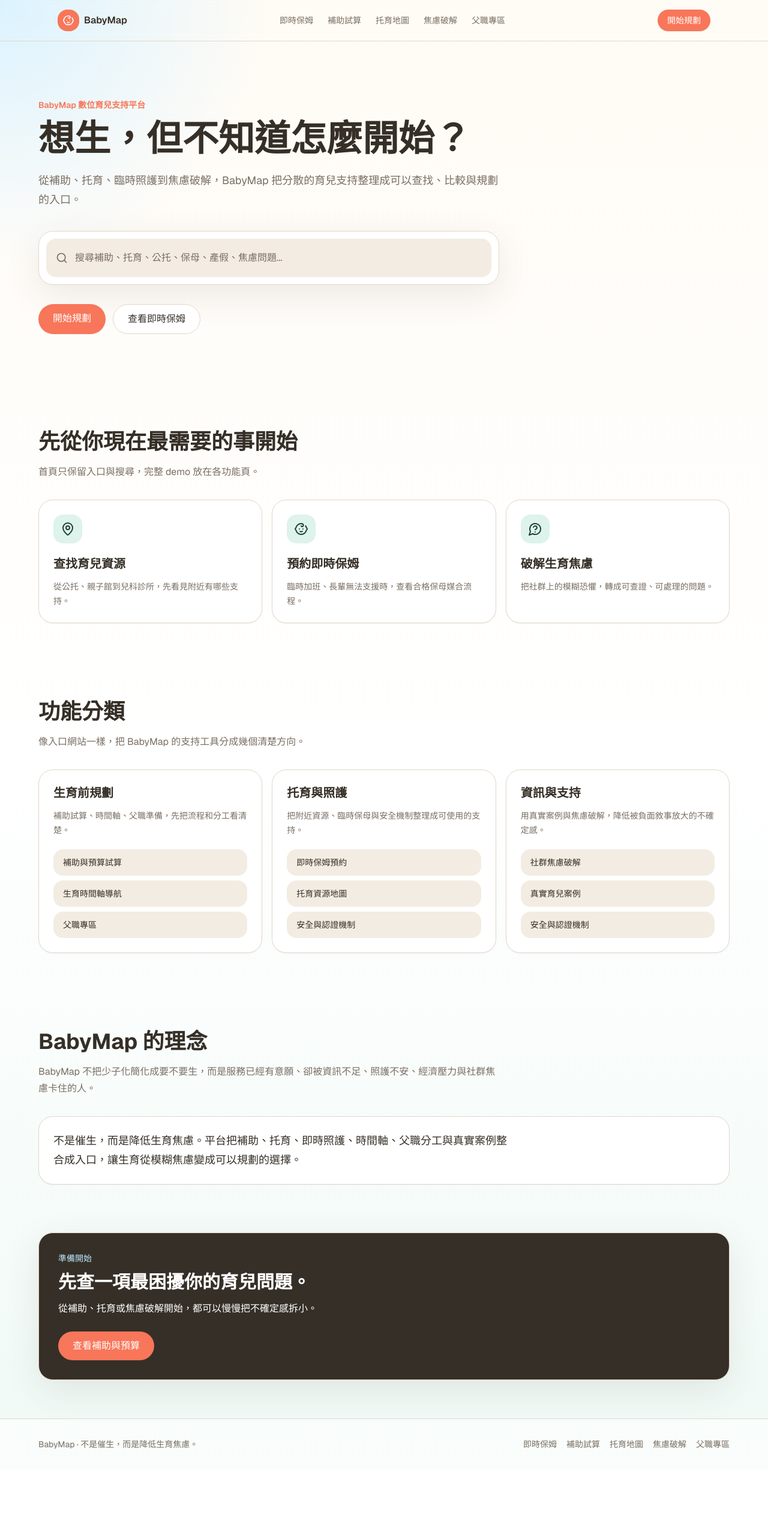
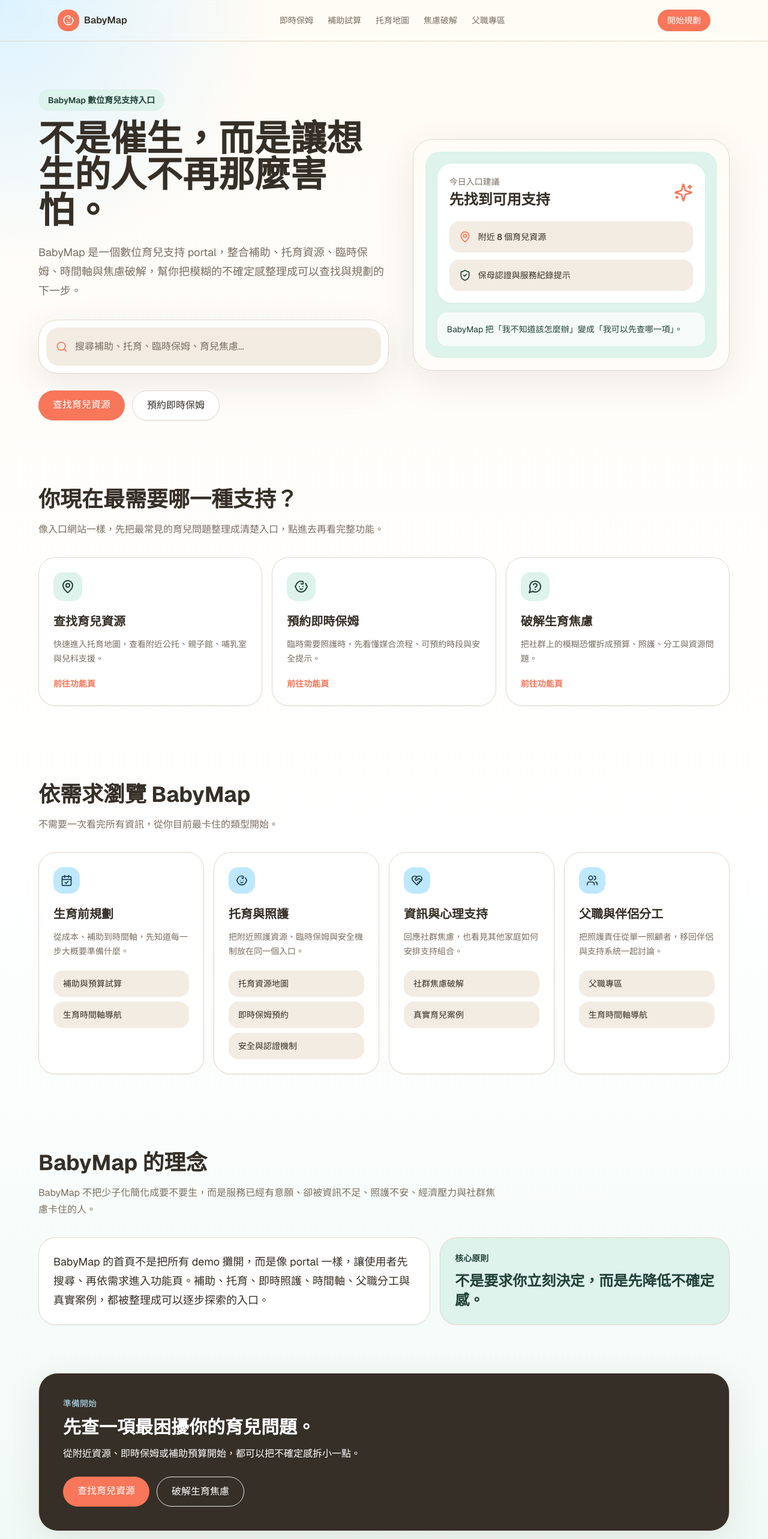
Before and after one commit to Sheng-Yu-Cheng/babymap, a Next.js app: page / in a window 1280 px wide. Shown: the top 2566 px of the page at 60% size. Before the commit the page ends 2450 px from the top, so only its background shows below. Built offline with nearby package versions, Linux system fonts and the light colour scheme.

Commit message:
Polish portal homepage

```diff
--- a/src/app/page.tsx
+++ b/src/app/page.tsx
@@ -13,25 +13,39 @@
         title="BabyMap 的理念"
         description="BabyMap 不把少子化簡化成要不要生，而是服務已經有意願、卻被資訊不足、照護不安、經濟壓力與社群焦慮卡住的人。"
       >
-        <div className="rounded-3xl border border-border bg-white p-6 shadow-sm">
-          <p className="max-w-3xl text-lg leading-8 text-foreground">
-            不是催生，而是降低生育焦慮。平台把補助、托育、即時照護、時間軸、父職分工與真實案例整合成入口，讓生育從模糊焦慮變成可以規劃的選擇。
-          </p>
+        <div className="grid gap-4 lg:grid-cols-[1.15fr_0.85fr]">
+          <div className="rounded-[1.75rem] border border-border bg-white p-6 shadow-sm">
+            <p className="text-lg leading-8 text-foreground">
+              BabyMap 的首頁不是把所有 demo 攤開，而是像 portal 一樣，讓使用者先搜尋、再依需求進入功能頁。補助、托育、即時照護、時間軸、父職分工與真實案例，都被整理成可以逐步探索的入口。
+            </p>
+          </div>
+          <div className="rounded-[1.75rem] border border-border bg-secondary p-6 text-secondary-foreground shadow-sm">
+            <p className="text-sm font-semibold">核心原則</p>
+            <p className="mt-3 text-2xl font-bold">不是要求你立刻決定，而是先降低不確定感。</p>
+          </div>
         </div>
       </Section>
       <Section className="pt-4">
-        <div className="rounded-3xl border border-border bg-foreground p-8 text-primary-foreground shadow-soft">
+        <div className="rounded-[2rem] border border-border bg-foreground p-8 text-primary-foreground shadow-soft md:p-10">
           <p className="text-sm font-medium text-accent">準備開始</p>
-          <h2 className="mt-3 text-3xl font-bold">先查一項最困擾你的育兒問題。</h2>
+          <h2 className="mt-3 max-w-3xl text-3xl font-bold">先查一項最困擾你的育兒問題。</h2>
           <p className="mt-3 max-w-2xl leading-7 text-white/78">
-            從補助、托育或焦慮破解開始，都可以慢慢把不確定感拆小。
+            從附近資源、即時保姆或補助預算開始，都可以把不確定感拆小一點。
           </p>
-          <Link
-            href="/subsidies"
-            className="mt-6 inline-flex rounded-full bg-primary px-6 py-3 font-medium text-primary-foreground"
-          >
-            查看補助與預算
-          </Link>
+          <div className="mt-6 flex flex-col gap-3 sm:flex-row">
+            <Link
+              href="/resources"
+              className="rounded-full bg-primary px-6 py-3 text-center font-medium text-primary-foreground"
+            >
+              查找育兒資源
+            </Link>
+            <Link
+              href="/anxiety"
+              className="rounded-full border border-white/18 px-6 py-3 text-center font-medium text-white"
+            >
+              破解生育焦慮
+            </Link>
+          </div>
         </div>
       </Section>
     </main>
--- a/src/components/sections/PortalCategorySection.tsx
+++ b/src/components/sections/PortalCategorySection.tsx
@@ -1,41 +1,107 @@
 import Link from "next/link";
+import { Baby, CalendarCheck, HeartHandshake, MapPin, MessageCircleQuestion, Users } from "lucide-react";
 
 import { Section } from "@/components/Section";
-import { portalActions, portalCategories } from "@/data/babymap";
+
+const portalActions = [
+  {
+    title: "查找育兒資源",
+    description: "快速進入托育地圖，查看附近公托、親子館、哺乳室與兒科支援。",
+    href: "/resources",
+    icon: MapPin,
+  },
+  {
+    title: "預約即時保姆",
+    description: "臨時需要照護時，先看懂媒合流程、可預約時段與安全提示。",
+    href: "/booking",
+    icon: Baby,
+  },
+  {
+    title: "破解生育焦慮",
+    description: "把社群上的模糊恐懼拆成預算、照護、分工與資源問題。",
+    href: "/anxiety",
+    icon: MessageCircleQuestion,
+  },
+];
+
+const portalCategories = [
+  {
+    title: "生育前規劃",
+    description: "從成本、補助到時間軸，先知道每一步大概要準備什麼。",
+    icon: CalendarCheck,
+    links: [
+      { label: "補助與預算試算", href: "/subsidies" },
+      { label: "生育時間軸導航", href: "/roadmap" },
+    ],
+  },
+  {
+    title: "托育與照護",
+    description: "把附近照護資源、臨時保姆與安全機制放在同一個入口。",
+    icon: Baby,
+    links: [
+      { label: "托育資源地圖", href: "/resources" },
+      { label: "即時保姆預約", href: "/booking" },
+      { label: "安全與認證機制", href: "/safety" },
+    ],
+  },
+  {
+    title: "資訊與心理支持",
+    description: "回應社群焦慮，也看見其他家庭如何安排支持組合。",
+    icon: HeartHandshake,
+    links: [
+      { label: "社群焦慮破解", href: "/anxiety" },
+      { label: "真實育兒案例", href: "/stories" },
+    ],
+  },
+  {
+    title: "父職與伴侶分工",
+    description: "把照護責任從單一照顧者，移回伴侶與支持系統一起討論。",
+    icon: Users,
+    links: [
+      { label: "父職專區", href: "/dad-mode" },
+      { label: "生育時間軸導航", href: "/roadmap" },
+    ],
+  },
+];
 
 export function PortalCategorySection() {
   return (
     <>
       <Section
-        title="先從你現在最需要的事開始"
-        description="首頁只保留入口與搜尋，完整 demo 放在各功能頁。"
+        title="你現在最需要哪一種支持？"
+        description="像入口網站一樣，先把最常見的育兒問題整理成清楚入口，點進去再看完整功能。"
+        className="pt-8"
       >
         <div className="grid gap-4 md:grid-cols-3">
           {portalActions.map((action) => (
             <Link
               key={action.href}
               href={action.href}
-              className="rounded-3xl border border-border bg-white p-6 shadow-sm transition hover:border-primary hover:shadow-soft"
+              className="group rounded-[1.75rem] border border-border bg-white p-6 shadow-sm transition hover:-translate-y-0.5 hover:border-primary hover:shadow-soft"
             >
-              <span className="flex h-12 w-12 items-center justify-center rounded-2xl bg-secondary text-secondary-foreground">
+              <span className="flex h-12 w-12 items-center justify-center rounded-2xl bg-secondary text-secondary-foreground transition group-hover:bg-primary group-hover:text-primary-foreground">
                 <action.icon className="h-6 w-6" aria-hidden="true" />
               </span>
               <h2 className="mt-5 text-xl font-semibold">{action.title}</h2>
               <p className="mt-3 text-sm leading-6 text-muted-foreground">{action.description}</p>
+              <span className="mt-5 inline-flex text-sm font-semibold text-primary">前往功能頁</span>
             </Link>
           ))}
         </div>
       </Section>
 
       <Section
-        title="功能分類"
-        description="像入口網站一樣，把 BabyMap 的支持工具分成幾個清楚方向。"
+        title="依需求瀏覽 BabyMap"
+        description="不需要一次看完所有資訊，從你目前最卡住的類型開始。"
         className="bg-white/48"
       >
-        <div className="grid gap-4 lg:grid-cols-3">
+        <div className="grid gap-4 md:grid-cols-2 xl:grid-cols-4">
           {portalCategories.map((category) => (
-            <article key={category.title} className="rounded-3xl border border-border bg-white p-6 shadow-sm">
-              <h2 className="text-xl font-semibold">{category.title}</h2>
+            <article key={category.title} className="rounded-[1.75rem] border border-border bg-white p-6 shadow-sm">
+              <span className="flex h-11 w-11 items-center justify-center rounded-2xl bg-accent text-accent-foreground">
+                <category.icon className="h-5 w-5" aria-hidden="true" />
+              </span>
+              <h2 className="mt-5 text-xl font-semibold">{category.title}</h2>
               <p className="mt-3 text-sm leading-6 text-muted-foreground">{category.description}</p>
               <div className="mt-5 grid gap-2">
                 {category.links.map((link) => (
--- a/src/components/sections/PortalHeroSection.tsx
+++ b/src/components/sections/PortalHeroSection.tsx
@@ -1,44 +1,73 @@
-import { Search } from "lucide-react";
+import { MapPin, Search, ShieldCheck, Sparkles } from "lucide-react";
 import Link from "next/link";
 
 export function PortalHeroSection() {
   return (
-    <section className="px-4 py-16 sm:px-6 lg:px-8 lg:py-24">
-      <div className="mx-auto max-w-6xl">
-        <div className="max-w-4xl">
-          <p className="mb-4 text-sm font-semibold text-primary">BabyMap 數位育兒支持平台</p>
-          <h1 className="text-4xl font-bold tracking-normal text-foreground sm:text-5xl lg:text-6xl">
-            想生，但不知道怎麼開始？
+    <section className="px-4 py-14 sm:px-6 lg:px-8 lg:py-20">
+      <div className="mx-auto grid max-w-6xl gap-10 lg:grid-cols-[1.05fr_0.95fr] lg:items-center">
+        <div>
+          <p className="mb-4 inline-flex rounded-full bg-secondary px-4 py-2 text-sm font-semibold text-secondary-foreground">
+            BabyMap 數位育兒支持入口
+          </p>
+          <h1 className="max-w-4xl text-4xl font-bold tracking-normal text-foreground sm:text-5xl lg:text-6xl">
+            不是催生，而是讓想生的人不再那麼害怕。
           </h1>
           <p className="mt-6 max-w-3xl text-lg leading-8 text-muted-foreground">
-            從補助、托育、臨時照護到焦慮破解，BabyMap 把分散的育兒支持整理成可以查找、比較與規劃的入口。
+            BabyMap 是一個數位育兒支持 portal，整合補助、托育資源、臨時保姆、時間軸與焦慮破解，幫你把模糊的不確定感整理成可以查找與規劃的下一步。
           </p>
-        </div>
 
-        <div className="mt-9 max-w-3xl rounded-3xl border border-border bg-white p-3 shadow-soft">
-          <label className="flex items-center gap-3 rounded-2xl bg-muted px-4 py-3">
-            <Search className="h-5 w-5 shrink-0 text-muted-foreground" aria-hidden="true" />
+          <div className="mt-8 max-w-3xl rounded-[2rem] border border-border bg-white p-3 shadow-soft">
+            <label className="flex items-center gap-3 rounded-[1.35rem] bg-muted px-4 py-3">
+              <Search className="h-5 w-5 shrink-0 text-primary" aria-hidden="true" />
               <span className="sr-only">搜尋育兒支持</span>
               <input
                 className="min-w-0 flex-1 bg-transparent py-2 text-base outline-none placeholder:text-muted-foreground"
-              placeholder="搜尋補助、托育、公托、保母、產假、焦慮問題..."
+                placeholder="搜尋補助、托育、臨時保姆、育兒焦慮..."
               />
             </label>
           </div>
 
-        <div className="mt-8 flex flex-col gap-3 sm:flex-row">
+          <div className="mt-7 flex flex-col gap-3 sm:flex-row">
             <Link
-            href="/subsidies"
-            className="rounded-full bg-primary px-6 py-3 text-center font-medium text-primary-foreground shadow-sm"
+              href="/resources"
+              className="rounded-full bg-primary px-6 py-3 text-center font-medium text-primary-foreground shadow-sm transition hover:opacity-90"
             >
-            開始規劃
+              查找育兒資源
             </Link>
             <Link
               href="/booking"
-            className="rounded-full border border-border bg-white px-6 py-3 text-center font-medium text-foreground"
+              className="rounded-full border border-border bg-white px-6 py-3 text-center font-medium text-foreground shadow-sm transition hover:border-primary"
             >
-            查看即時保姆
+              預約即時保姆
             </Link>
+          </div>
+        </div>
+
+        <div className="rounded-[2rem] border border-border bg-white/86 p-5 shadow-soft">
+          <div className="rounded-[1.5rem] bg-secondary p-5">
+            <div className="rounded-3xl bg-white p-5 shadow-sm">
+              <div className="flex items-center justify-between gap-4">
+                <div>
+                  <p className="text-sm font-medium text-muted-foreground">今日入口建議</p>
+                  <h2 className="mt-1 text-2xl font-semibold">先找到可用支持</h2>
+                </div>
+                <Sparkles className="h-8 w-8 text-primary" aria-hidden="true" />
+              </div>
+              <div className="mt-5 grid gap-3">
+                <div className="flex items-center gap-3 rounded-2xl bg-muted p-4">
+                  <MapPin className="h-5 w-5 text-primary" aria-hidden="true" />
+                  <span className="text-sm font-medium">附近 8 個育兒資源</span>
+                </div>
+                <div className="flex items-center gap-3 rounded-2xl bg-muted p-4">
+                  <ShieldCheck className="h-5 w-5 text-secondary-foreground" aria-hidden="true" />
+                  <span className="text-sm font-medium">保母認證與服務紀錄提示</span>
+                </div>
+              </div>
+            </div>
+            <p className="mt-4 rounded-2xl bg-white/70 p-4 text-sm leading-6 text-secondary-foreground">
+              BabyMap 把「我不知道該怎麼辦」變成「我可以先查哪一項」。
+            </p>
+          </div>
         </div>
       </div>
     </section>
```
Lines whose indentation alone changed are shown as unchanged.
